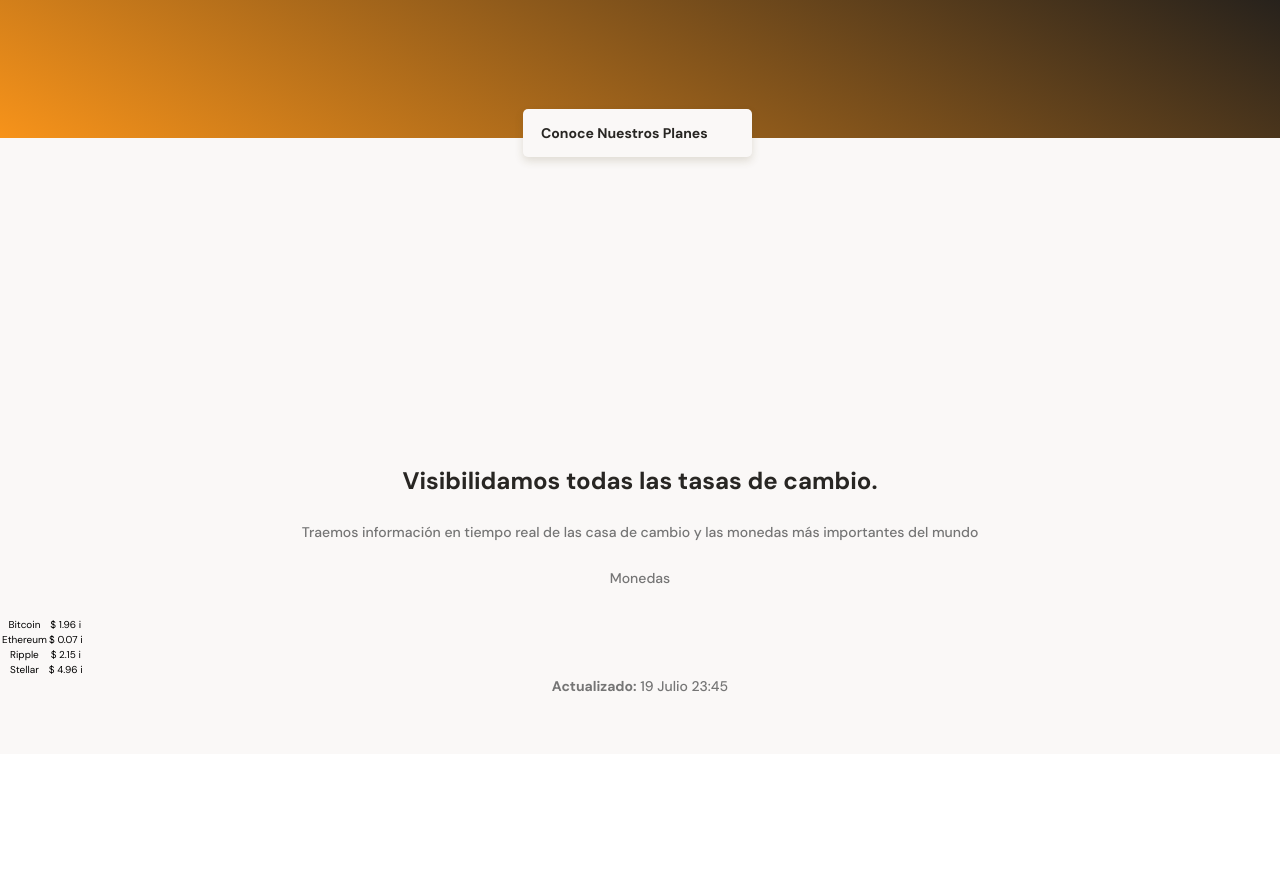
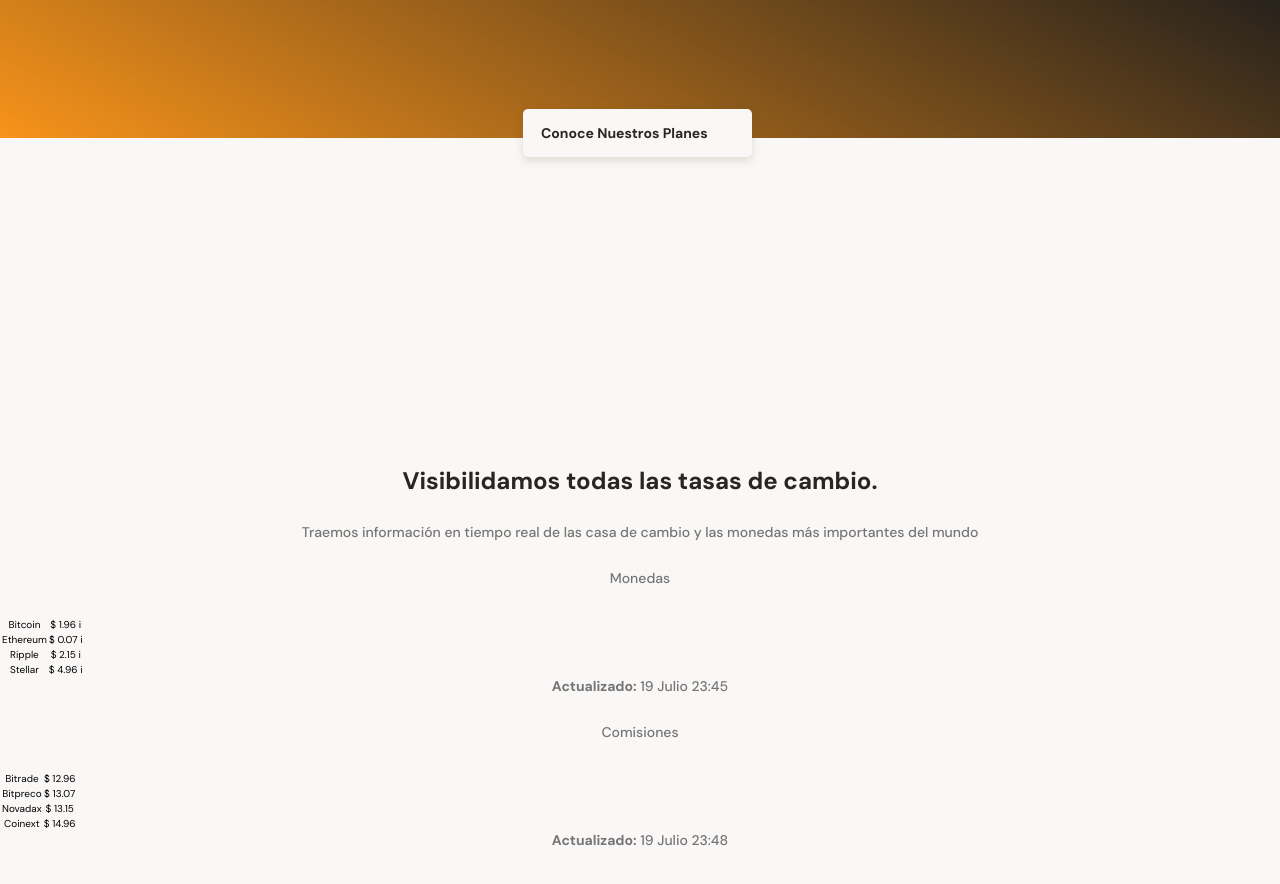
Before and after one commit to Israelgf-j/Mobile_First, a plain HTML site: page ex1_Batatabit/index.html in a window 1280 px wide. Shown: the part 196-1080 px from the top of the page. Before the commit the page ends 950 px from the top, so only its background shows below. Drawn offline with Linux system fonts and the light colour scheme.

Commit message:
Creamos la siguite tabla de comisiones solo en html y no hemos agregado los estilos

```diff
--- a/ex1_Batatabit/index.html
+++ b/ex1_Batatabit/index.html
@@ -27,6 +27,8 @@
                 <p>Traemos información en tiempo real de las casa de cambio y las monedas más importantes del mundo</p>
             </div>
             <section class="main-tables-container">
+
+                <!-- Primera tabla de las monedas de cambio -->
                 <div class="main-currency-table">    <!-- -este contiene a el parrafo de monedas, las tablas y el texto de actualizado, 3 elementos principales -->
                     <p class="currency-table--title">Monedas</p>    <!-- Segun la metodologia BEM, '''currency-table''' es el BLOQUE y '''--title''' es el ELEMENTO a modificar o nombre de la etiqueta, y debe ir referenciado al bloque padre o contenedor, por eso: '''currency-table--title'''-->
                     <div class="currency-table--container">       <!-- Contenedor de mi tabla, clase: "referenciada al BLOQUE padre y con --nombre_de_la_etiqueta" o ELEMENTO -->
@@ -54,6 +56,34 @@
                         <p> <b>Actualizado:</b> 19 Julio 23:45</p>
                     </div>
                 </div>
+
+                <!-- Segunda tabla de las comisiones -->
+                <div class="main-commissions-container">
+                    <p class="commissions-table--title">Comisiones</p>
+                    <div class="commissions-table--container">
+                        <table>
+                            <tr>
+                                <td class="table__top-left">Bitrade</td>
+                                <td class="table__top-right table__right">$ 12.96</td>
+                            </tr>
+                            <tr>
+                                <td>Bitpreco</td>
+                                <td class="table__right">$ 13.07</td>
+                            </tr>
+                            <tr>
+                                <td>Novadax</td>
+                                <td class="table__right">$ 13.15</td>
+                            </tr>
+                            <tr>
+                                <td class="table__bottom-left">Coinext</td>
+                                <td class="table__bottom-right table__right">$ 14.96</td>
+                            </tr>
+                        </table>
+                    </div>
+                    <div class="commissions-table--date">
+                        <p><b>Actualizado:</b> 19 Julio 23:48</p>
+                    </div>
+                </div>
             </section>
         </section>
         <section></section>
```
